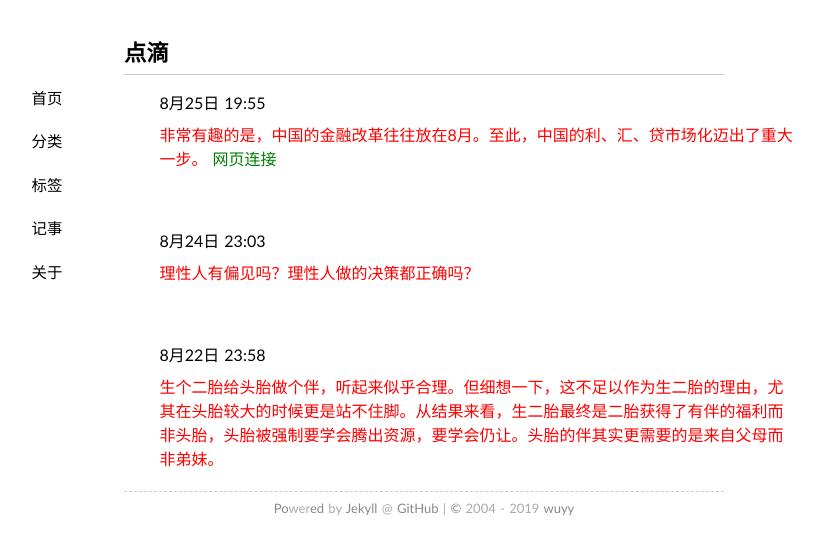
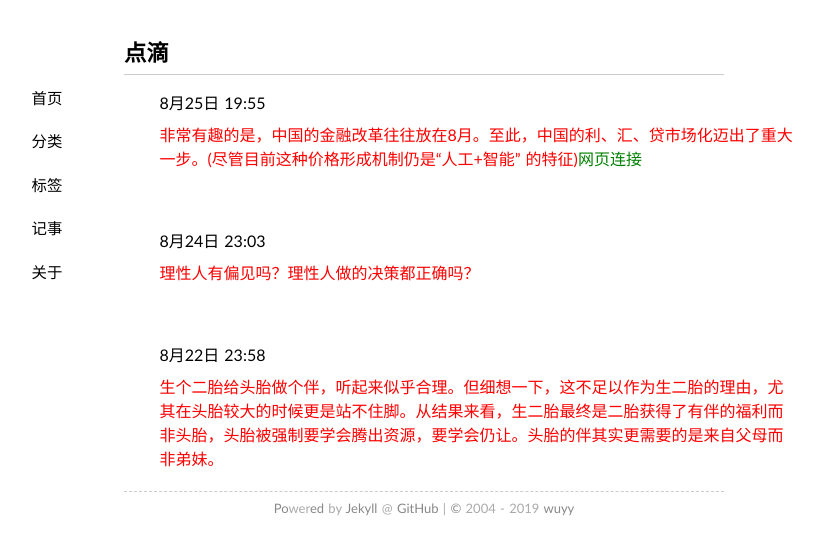
Before and after one commit to wuyy2007/wanguolin.github.io, a Jekyll site: the page built from tlog/index.md, in a window 1280 px wide. Shown: the top 555 px of the page, without its empty margins (216-1039 px from the left). Built offline with Jekyll 4.4.1, drawn with Linux system fonts in a browser that asks for light colours; nearby versions of some CDN libraries; some web fonts are replaced.

Commit message:
Update index.md

```diff
--- a/tlog/index.md
+++ b/tlog/index.md
@@ -115,7 +115,7 @@
 
 		<span  class = "space">
 			<p>8月25日 19:55</p>
-			<font  color="red">非常有趣的是，中国的金融改革往往放在8月。至此，中国的利、汇、贷市场化迈出了重大一步。 <a href="http://www.pbc.gov.cn/goutongjiaoliu/113456/113469/3879648/index.html" target="_blank"><font color="green">网页连接</font></a></font>
+			<font  color="red">非常有趣的是，中国的金融改革往往放在8月。至此，中国的利、汇、贷市场化迈出了重大一步。(尽管目前这种价格形成机制仍是“人工+智能” 的特征)<a href="http://www.pbc.gov.cn/goutongjiaoliu/113456/113469/3879648/index.html" target="_blank"><font color="green">网页连接</font></a></font>
 
 			<div class="over"></div><!--背景层-->
 			<div class="logoImg amplifyImg"><!--注意：此处的amlifyImg不可少-->
```
